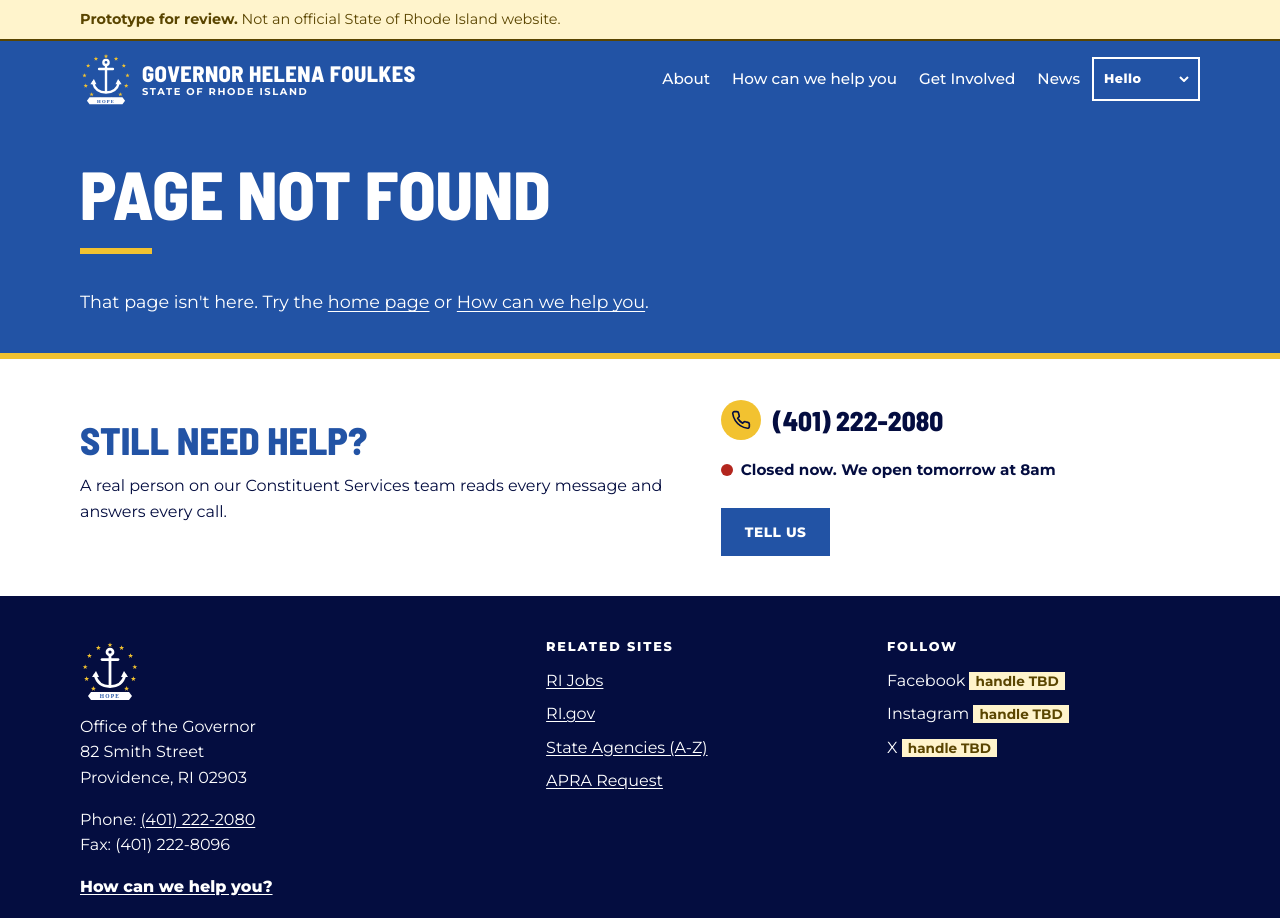
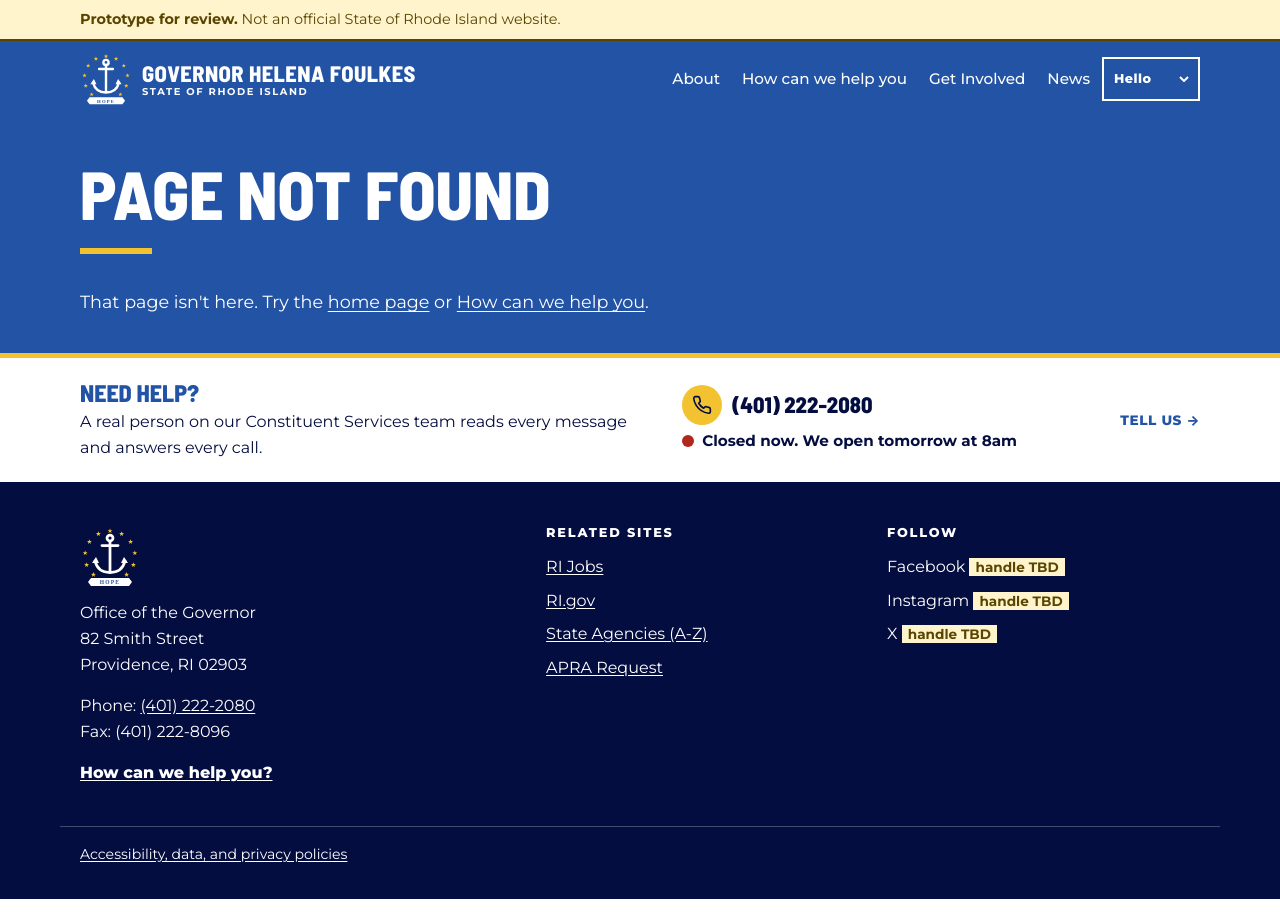
Before and after one commit to helena-website/governor-site, a plain HTML site: page 404.html in a window 1280 px wide. Shown: the top 918 px of the page. Drawn offline with Linux system fonts and the light colour scheme.

Commit message:
Compact "Need help?" band and new language list
- Band renamed "Need help?", shorter, with a "Tell us" text link
- Languages: English, Spanish, Portuguese, French, Haitian Creole, Chinese, Italian, Arabic

Co-Authored-By: Claude Opus 5.5 <noreply@anthropic.com>
Claude-Session: https://claude.ai/code/session_01YcEbZfXjQAE73Ye5sgY7dH

```diff
--- a/404.html
+++ b/404.html
@@ -36,7 +36,7 @@
       </ul>
     </nav>
     <div class="top-tools">
-      <label class="sr" for="lang-select">Translate this page</label><select id="lang-select" class="lang-select notranslate" translate="no"><option value="en" lang="en" title="English">Hello</option><option value="ar" lang="ar" title="العربية">مرحبا</option><option value="zh-CN" lang="zh-CN" title="简体中文">你好 (简体)</option><option value="zh-TW" lang="zh-TW" title="繁體中文">你好 (繁體)</option><option value="fr" lang="fr" title="Français">Bonjour</option><option value="it" lang="it" title="Italiano">Ciao</option><option value="pl" lang="pl" title="Polski">Cześć</option><option value="pt" lang="pt" title="Português">Olá</option><option value="es" lang="es" title="Español">Hola</option><option value="vi" lang="vi" title="Tiếng Việt">Xin chào</option><option value="ht" lang="ht" title="Kreyòl ayisyen">Bonjou</option><option value="km" lang="km" title="ភាសាខ្មែរ">សួស្តី</option></select>
+      <label class="sr" for="lang-select">Translate this page</label><select id="lang-select" class="lang-select notranslate" translate="no"><option value="en" lang="en" title="English">Hello</option><option value="es" lang="es" title="Spanish (Español)">Hola</option><option value="pt" lang="pt" title="Portuguese (Português)">Olá</option><option value="fr" lang="fr" title="French (Français)">Bonjour</option><option value="ht" lang="ht" title="Haitian Creole (Kreyòl ayisyen)">Bonjou</option><option value="zh-CN" lang="zh-CN" title="Chinese (中文)">你好</option><option value="it" lang="it" title="Italian (Italiano)">Ciao</option><option value="ar" lang="ar" title="Arabic (العربية)">مرحبا</option></select>
       <button class="menu-btn" type="button" aria-expanded="false" aria-controls="site-nav">Menu</button>
     </div>
   </div>
@@ -53,14 +53,14 @@
 <section class="need-help" id="need-help" aria-labelledby="need-help-h">
   <div class="wrap need-grid">
     <div>
-      <h2 id="need-help-h">Still need help?</h2>
+      <h2 id="need-help-h">Need help?</h2>
       <p>A real person on our Constituent Services team reads every message and answers every call.</p>
     </div>
-    <div class="need-actions">
+    <div class="need-call">
       <p class="need-phone"><span class="ico ico-sm" aria-hidden="true"><svg viewBox="0 0 24 24" fill="none" stroke="currentColor" stroke-width="2" stroke-linecap="round" stroke-linejoin="round"><path d="M22 16.9v3a2 2 0 0 1-2.2 2 19.8 19.8 0 0 1-8.6-3.1 19.5 19.5 0 0 1-6-6A19.8 19.8 0 0 1 2.1 4.2 2 2 0 0 1 4.1 2h3a2 2 0 0 1 2 1.7c.1 1 .4 1.9.7 2.8a2 2 0 0 1-.5 2.1L8 9.9a16 16 0 0 0 6 6l1.3-1.3a2 2 0 0 1 2.1-.4c.9.3 1.8.6 2.8.7a2 2 0 0 1 1.7 2z"/></svg></span><a href="tel:+14012222080">(401) 222-2080</a></p>
       <p><span class="open-status" data-open="8" data-close="17"><span class="dot" aria-hidden="true"></span><span class="open-text">Open Monday to Friday, 8am to 5pm</span></span></p>
-      <a class="btn btn-blue" href="/governor-site/how-can-we-help/#problem">Tell us</a>
     </div>
+    <p class="need-tell"><a class="card-cta" href="/governor-site/how-can-we-help/#problem">Tell us <span aria-hidden="true">&rarr;</span></a></p>
   </div>
   <a class="help-fab" href="#need-help">Need help?</a>
 </section>
--- a/assets/site.css
+++ b/assets/site.css
@@ -210,16 +210,17 @@ a.card:hover{border-color:var(--blue);border-top-color:var(--gold)}
 .open-status .dot{width:12px;height:12px;border-radius:50%;background:var(--muted)}
 .open-status.is-open .dot{background:#1E7F38;box-shadow:0 0 0 4px rgba(30,127,56,.18)}
 .open-status.is-closed .dot{background:var(--err)}
-/* still need help band */
-.need-help{background:var(--white);border-top:6px solid var(--gold);padding:40px 0}
-.need-grid{display:grid;gap:18px;align-items:center}
-.need-help h2{margin-bottom:.3em}
-.need-help p{margin:0 0 10px}
-.need-actions{display:flex;flex-direction:column;align-items:flex-start;gap:6px}
-.need-phone{display:flex;align-items:center;gap:12px;font-family:var(--display);font-weight:800;font-size:1.7rem}
+/* need help band: compact, same on every page */
+.need-help{background:var(--white);border-top:5px solid var(--gold);padding:22px 0}
+.need-grid{display:grid;gap:10px;align-items:center}
+.need-help h2{font-size:1.5rem;margin:0 0 .15em}
+.need-help p{margin:0}
+.need-call{display:flex;flex-direction:column;gap:4px}
+.need-phone{display:flex;align-items:center;gap:10px;font-family:var(--display);font-weight:800;font-size:1.4rem}
 .need-phone a{color:var(--navy);text-decoration:none}
-.need-actions .btn{margin-top:8px}
-@media (min-width:800px){.need-grid{grid-template-columns:1.3fr 1fr}}
+.need-tell .card-cta{text-decoration:none}
+.need-tell .card-cta:hover{text-decoration:underline}
+@media (min-width:900px){.need-grid{grid-template-columns:1.4fr 1fr auto;gap:28px}}
 /* sticky help button on phones */
 .help-fab{position:fixed;right:16px;bottom:16px;z-index:30;background:var(--gold);color:var(--navy);font-weight:800;text-decoration:none;padding:14px 20px;min-height:48px;box-shadow:0 4px 14px rgba(4,13,64,.3);text-transform:uppercase;font-size:.85rem;letter-spacing:.04em}
 .help-fab:hover{color:var(--navy);background:#F7D56A}
```
Also changed, not shown: about/index.html (+4 -4 lines), get-involved/boards-and-commissions/index.html (+4 -4 lines), get-involved/index.html (+4 -4 lines), get-involved/join-the-team/index.html (+4 -4 lines), get-involved/share-an-idea/index.html (+4 -4 lines), how-can-we-help/index.html (+4 -4 lines), how-can-we-help/invite-the-governor/index.html (+4 -4 lines), index.html (+4 -4 lines), news/index.html (+4 -4 lines), news/sample-executive-order/index.html (+4 -4 lines), news/sample-press-release/index.html (+4 -4 lines), news/sample-transmittal-message/index.html (+4 -4 lines), 2 other files.
